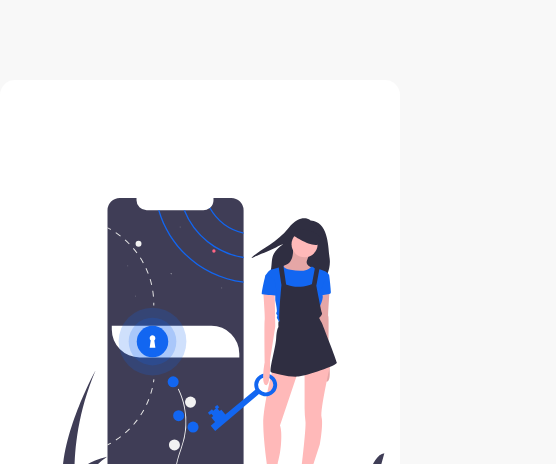
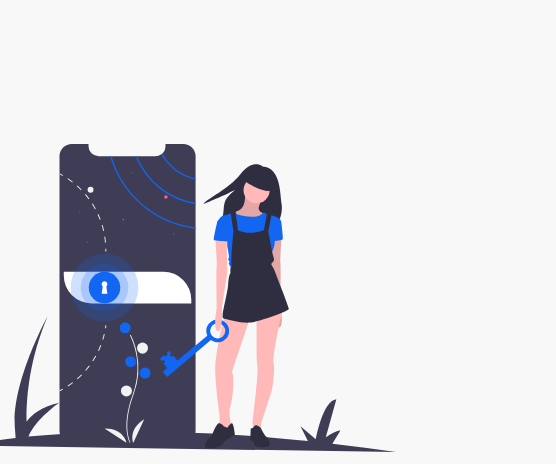
Before and after one commit to lebrin-Ay/simple-form, a plain HTML site: page index.html in a window 390 px wide. Shown: the top 464 px of the page, 556 px wide, since content can reach past the window. Drawn offline with Linux system fonts and the light colour scheme.

Commit message:
adjusted mobile responsiveness

```diff
--- a/css/style.css
+++ b/css/style.css
@@ -15,6 +15,7 @@ body {
     color: #222;
     font-size: 13px;
     font-family: Poppins;
+
 }
 
 .container {
@@ -25,7 +26,6 @@ body {
     justify-content: space-between;
     width: 900px;
     height: 602px;
-    background-color: #ffff;
     margin-top: 5rem;
     padding: 3.5rem;
     border-radius: 15px;
@@ -101,9 +101,7 @@ img {
        flex-direction: column-reverse;
        width: 400px;
        height: 900px;
-    }
-    img {
-        right: 2.5rem;
+       margin: auto;
     }
 }
 
@@ -112,11 +110,8 @@ img {
     .container {
         flex-direction: column-reverse;
         width: 400px;
-        height: 900px;
+        height: 800px;
+        padding: 0;
 
     }
-
-    img {
-        right: 2.5rem;
-    }
 }
```
